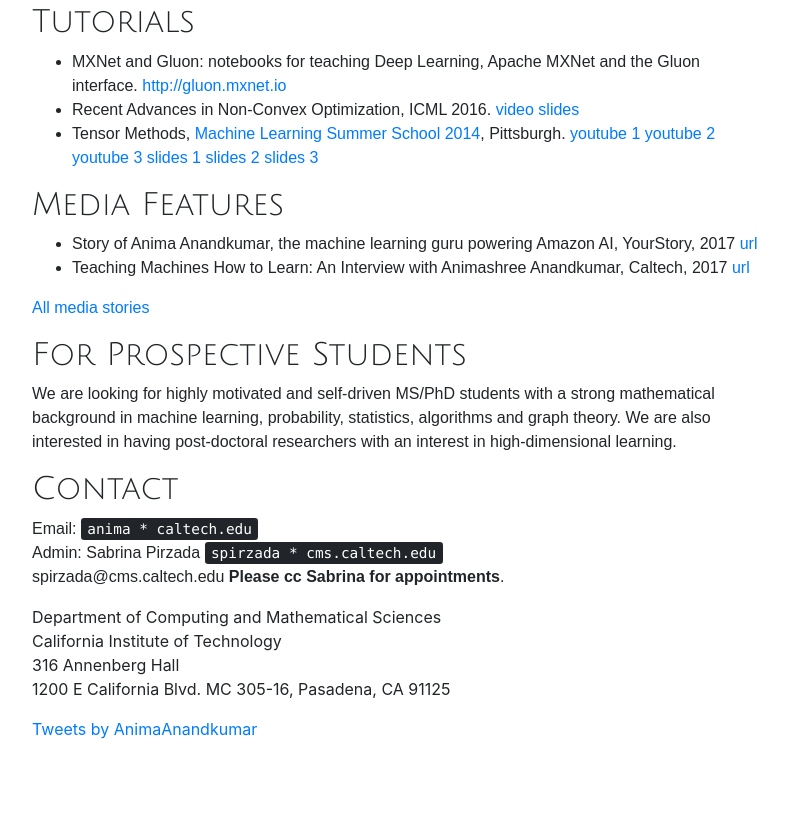
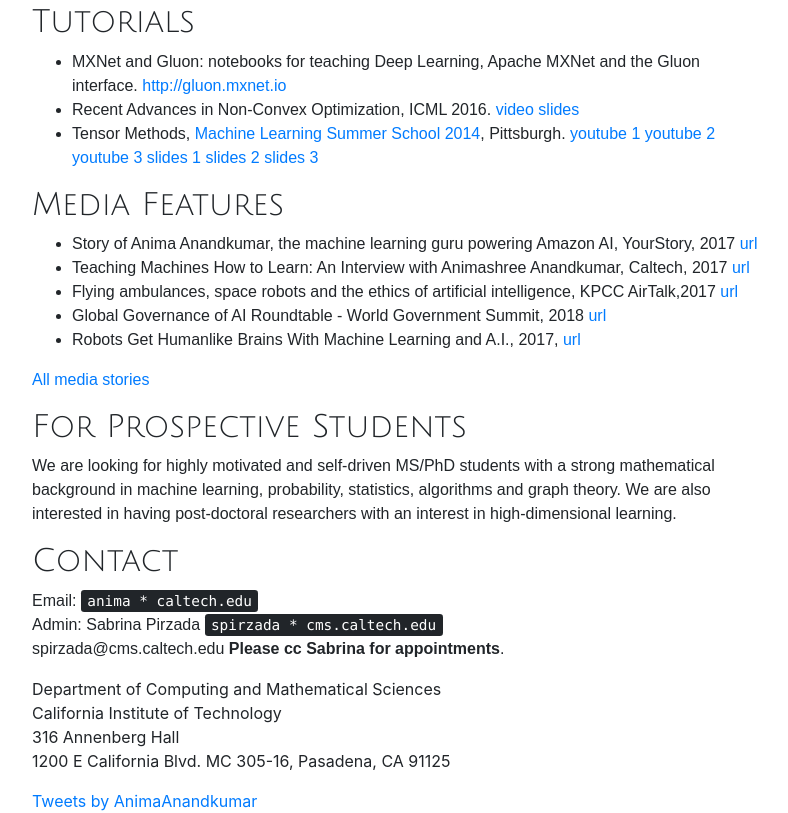
Before and after one commit to Mega-DatA-Lab/homepage-anandkumar, a plain HTML site: page index.html in a window 1280 px wide. Shown: the part 1000-1813 px from the top of the page, without its empty margins (433-1221 px from the left). Before the commit the page ends 1741 px from the top, so only its background shows below. Drawn offline with nearby package versions, Linux system fonts and the light colour scheme; a web font is replaced by a local one.

Commit message:
Update index.html

```diff
--- a/index.html
+++ b/index.html
@@ -75,6 +75,10 @@
           <ul>
             <li>Story of Anima Anandkumar, the machine learning guru powering Amazon AI, YourStory, 2017 <a href="https://yourstory.com/2017/06/techie-tuesdays-anima-anandkumar/">url</a></li>
             <li>Teaching Machines How to Learn: An Interview with Animashree Anandkumar, Caltech, 2017 <a href="https://www.caltech.edu/news/teaching-machines-how-learn-interview-animashree-anandkumar-80159">url</a></li>
+            <li>Flying ambulances, space robots and the ethics of artificial intelligence, KPCC AirTalk,2017 <a href="https://www.scpr.org/programs/airtalk/2017/11/09/60102/flying-ambulances-space-robots-and-ai-ethics-insid/
+">url</a></li>
+            <li>Global Governance of AI Roundtable - World Government Summit, 2018 <a href="https://www.youtube.com/watch?v=m6B5dUJD9A0&list=PLVNifWxslHCDBMTlTpZlHymOhPtchk9mz&index=3&t=165s">url</a></li>
+            <li>Robots Get Humanlike Brains With Machine Learning and A.I., 2017, <a href="https://www.youtube.com/watch?v=kw6Zou3DrPM&index=3&list=PLVNifWxslHCDBMTlTpZlHymOhPtchk9mz">url</a></li>
           </ul>
           <p><a href="media.html">All media stories</a></p>
 
```
